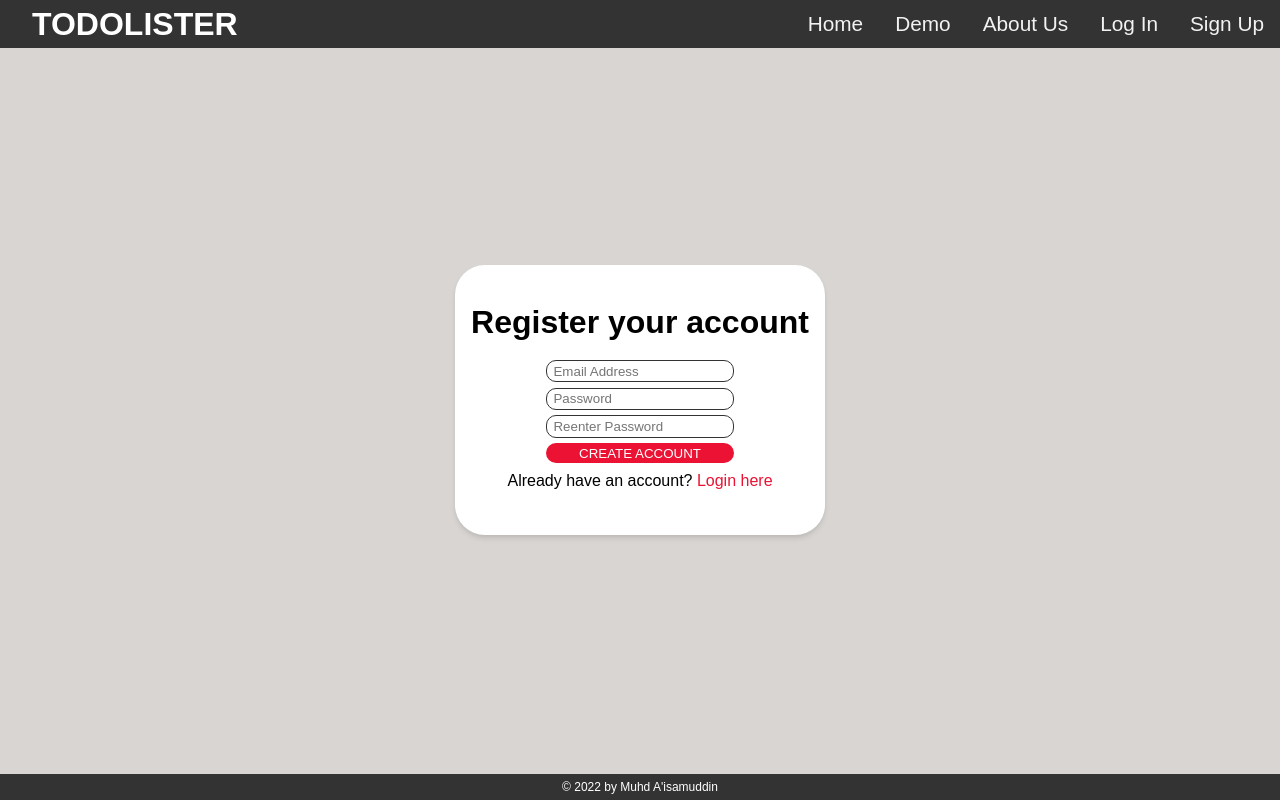
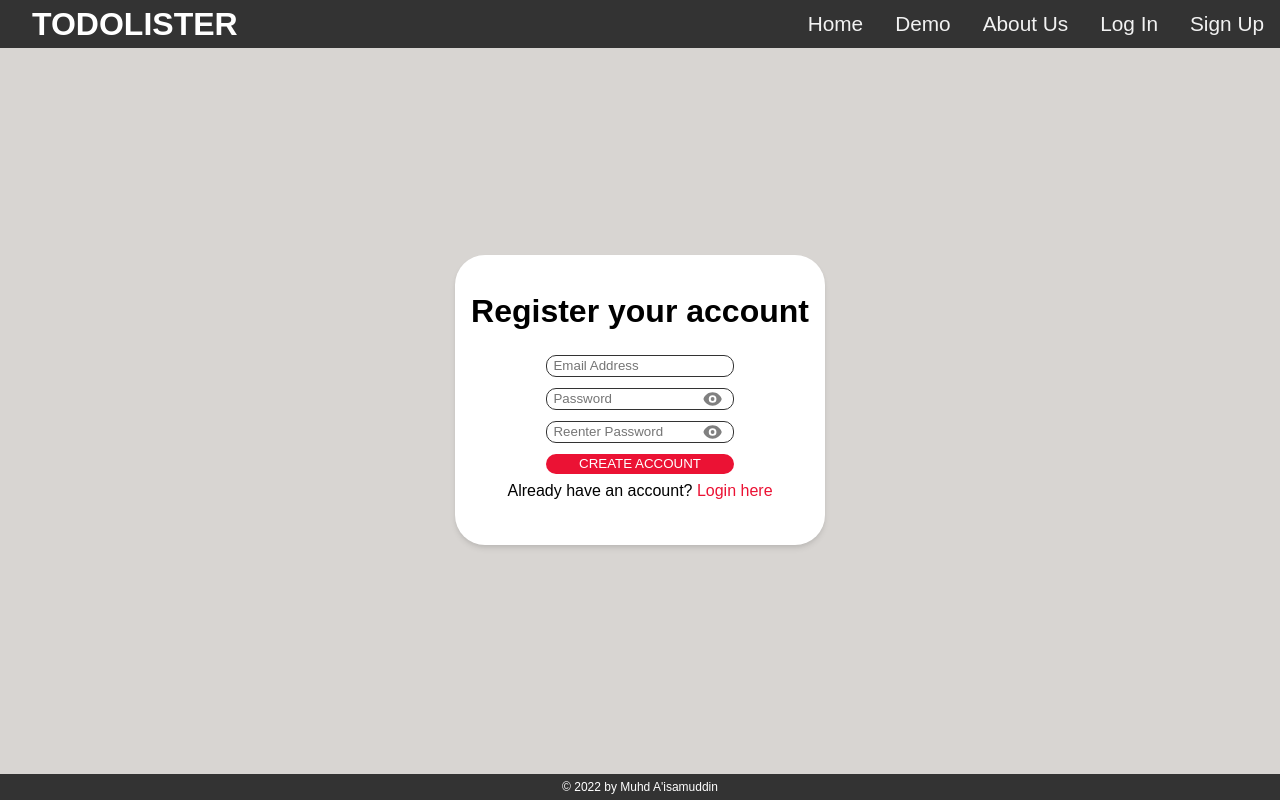
Before and after one commit to aisam94/todolister, a Next.js app: page /register in a window 1280 px wide. Built offline with nearby package versions, Linux system fonts and the light colour scheme; no server answers.

Commit message:
add password visibility toggle

```diff
--- a/pages/register.js
+++ b/pages/register.js
@@ -12,6 +12,8 @@ import {
 
 const Register = () => {
   const router = useRouter();
+  const [isPasswordVisible, setIsPasswordVisible] = useState(false);
+  const [isPassword2Visible, setIsPassword2Visible] = useState(false);
   const [formData, setFormData] = useState({
     // username: "",
     email: "",
@@ -35,6 +37,14 @@ const Register = () => {
         console.log({ errorCode });
         console.log({ errorMessage });
       });
+  };
+
+  const togglePasswordVisibility = () => {
+    setIsPasswordVisible(!isPasswordVisible);
+  };
+
+  const togglePassword2Visibility = () => {
+    setIsPassword2Visible(!isPassword2Visible);
   };
 
   const change = (event) => {
@@ -79,15 +89,7 @@ const Register = () => {
         <div className="form-container">
           <h1 className="form-secondary-title">Register your account</h1>
           <form className="form-inputs" onSubmit={(event) => submit(event)}>
-            {/* <input
-              type="text"
-              name="username"
-              className="form-field"
-              placeholder="Username"
-              value={username}
-              onChange={(event) => change(event)}
-              required
-            /> */}
+            {/* Email */}
             <input
               type="text"
               name="email"
@@ -97,8 +99,11 @@ const Register = () => {
               onChange={(event) => change(event)}
               required
             />
+            {/* Password wrapper */}
+            <div className="password-wrapper">
+              {/* Password */}
               <input
-              type="password"
+                type={isPasswordVisible ? "text" : "password"}
                 name="password"
                 className="form-field"
                 placeholder="Password"
@@ -106,8 +111,47 @@ const Register = () => {
                 onChange={(event) => change(event)}
                 required
               />
+              {/* Password visibility indicator */}
+              <div
+                className="eye-indicator eye"
+                onClick={togglePasswordVisibility}
+              >
+                {isPasswordVisible ? (
+                  <svg
+                    xmlns="http://www.w3.org/2000/svg"
+                    className="h-5 w-5"
+                    viewBox="0 0 20 20"
+                    fill="currentColor"
+                  >
+                    <path
+                      fillRule="evenodd"
+                      d="M3.707 2.293a1 1 0 00-1.414 1.414l14 14a1 1 0 001.414-1.414l-1.473-1.473A10.014 10.014 0 0019.542 10C18.268 5.943 14.478 3 10 3a9.958 9.958 0 00-4.512 1.074l-1.78-1.781zm4.261 4.26l1.514 1.515a2.003 2.003 0 012.45 2.45l1.514 1.514a4 4 0 00-5.478-5.478z"
+                      clipRule="evenodd"
+                    />
+                    <path d="M12.454 16.697L9.75 13.992a4 4 0 01-3.742-3.741L2.335 6.578A9.98 9.98 0 00.458 10c1.274 4.057 5.065 7 9.542 7 .847 0 1.669-.105 2.454-.303z" />
+                  </svg>
+                ) : (
+                  <svg
+                    xmlns="http://www.w3.org/2000/svg"
+                    className="h-5 w-5"
+                    viewBox="0 0 20 20"
+                    fill="currentColor"
+                  >
+                    <path d="M10 12a2 2 0 100-4 2 2 0 000 4z" />
+                    <path
+                      fillRule="evenodd"
+                      d="M.458 10C1.732 5.943 5.522 3 10 3s8.268 2.943 9.542 7c-1.274 4.057-5.064 7-9.542 7S1.732 14.057.458 10zM14 10a4 4 0 11-8 0 4 4 0 018 0z"
+                      clipRule="evenodd"
+                    />
+                  </svg>
+                )}
+              </div>
+            </div>
+            {/* Password2 wrapper */}
+            <div className="password-wrapper">
+              {/* Password2 */}
               <input
-              type="password"
+                type={isPassword2Visible ? "text" : "password"}
                 name="password2"
                 className="form-field"
                 placeholder="Reenter Password"
@@ -115,6 +159,43 @@ const Register = () => {
                 onChange={(event) => change(event)}
                 required
               />
+              {/* Password2 visibility indicator */}
+              <div
+                className="eye-indicator eye"
+                onClick={togglePassword2Visibility}
+              >
+                {isPassword2Visible ? (
+                  <svg
+                    xmlns="http://www.w3.org/2000/svg"
+                    className="h-5 w-5"
+                    viewBox="0 0 20 20"
+                    fill="currentColor"
+                  >
+                    <path
+                      fillRule="evenodd"
+                      d="M3.707 2.293a1 1 0 00-1.414 1.414l14 14a1 1 0 001.414-1.414l-1.473-1.473A10.014 10.014 0 0019.542 10C18.268 5.943 14.478 3 10 3a9.958 9.958 0 00-4.512 1.074l-1.78-1.781zm4.261 4.26l1.514 1.515a2.003 2.003 0 012.45 2.45l1.514 1.514a4 4 0 00-5.478-5.478z"
+                      clipRule="evenodd"
+                    />
+                    <path d="M12.454 16.697L9.75 13.992a4 4 0 01-3.742-3.741L2.335 6.578A9.98 9.98 0 00.458 10c1.274 4.057 5.065 7 9.542 7 .847 0 1.669-.105 2.454-.303z" />
+                  </svg>
+                ) : (
+                  <svg
+                    xmlns="http://www.w3.org/2000/svg"
+                    className="h-5 w-5"
+                    viewBox="0 0 20 20"
+                    fill="currentColor"
+                  >
+                    <path d="M10 12a2 2 0 100-4 2 2 0 000 4z" />
+                    <path
+                      fillRule="evenodd"
+                      d="M.458 10C1.732 5.943 5.522 3 10 3s8.268 2.943 9.542 7c-1.274 4.057-5.064 7-9.542 7S1.732 14.057.458 10zM14 10a4 4 0 11-8 0 4 4 0 018 0z"
+                      clipRule="evenodd"
+                    />
+                  </svg>
+                )}
+              </div>
+            </div>
+            {/* Submit button */}
             <input
               type="submit"
               className="btn btn-red form-submit"
--- a/styles/styles.css
+++ b/styles/styles.css
@@ -248,8 +248,9 @@ footer {
   flex-direction: column;
 }
 
-form * {
+form input {
   padding: 0.2em;
+  margin-top: 0.4em;
   margin-bottom: 0.4em;
   border-radius: 10px;
   border: 0.5px solid #333;
@@ -371,3 +372,32 @@ form * {
     margin-bottom: 0;
   }
 }
+
+.password-wrapper {
+  position: relative;
+  display: flex;
+  align-items: center;
+}
+
+.eye-indicator {
+  position: absolute;
+  top: 50%;
+  right: 0.75rem;
+  --tw-translate-x: 0;
+  --tw-translate-y: -50%;
+  --tw-rotate: 0;
+  --tw-skew-x: 0;
+  --tw-skew-y: 0;
+  --tw-scale-x: 1;
+  --tw-scale-y: 1;
+  transform: translateX(var(--tw-translate-x)) translateY(var(--tw-translate-y))
+    rotate(var(--tw-rotate)) skewX(var(--tw-skew-x)) skewY(var(--tw-skew-y))
+    scaleX(var(--tw-scale-x)) scaleY(var(--tw-scale-y));
+}
+
+.eye {
+  cursor: pointer;
+  width: 1.2rem;
+  height: 1.2rem;
+  color: gray;
+}
```
Also changed, not shown: pages/login.js (+47 -1 lines). Lines whose indentation alone changed are shown as unchanged.
